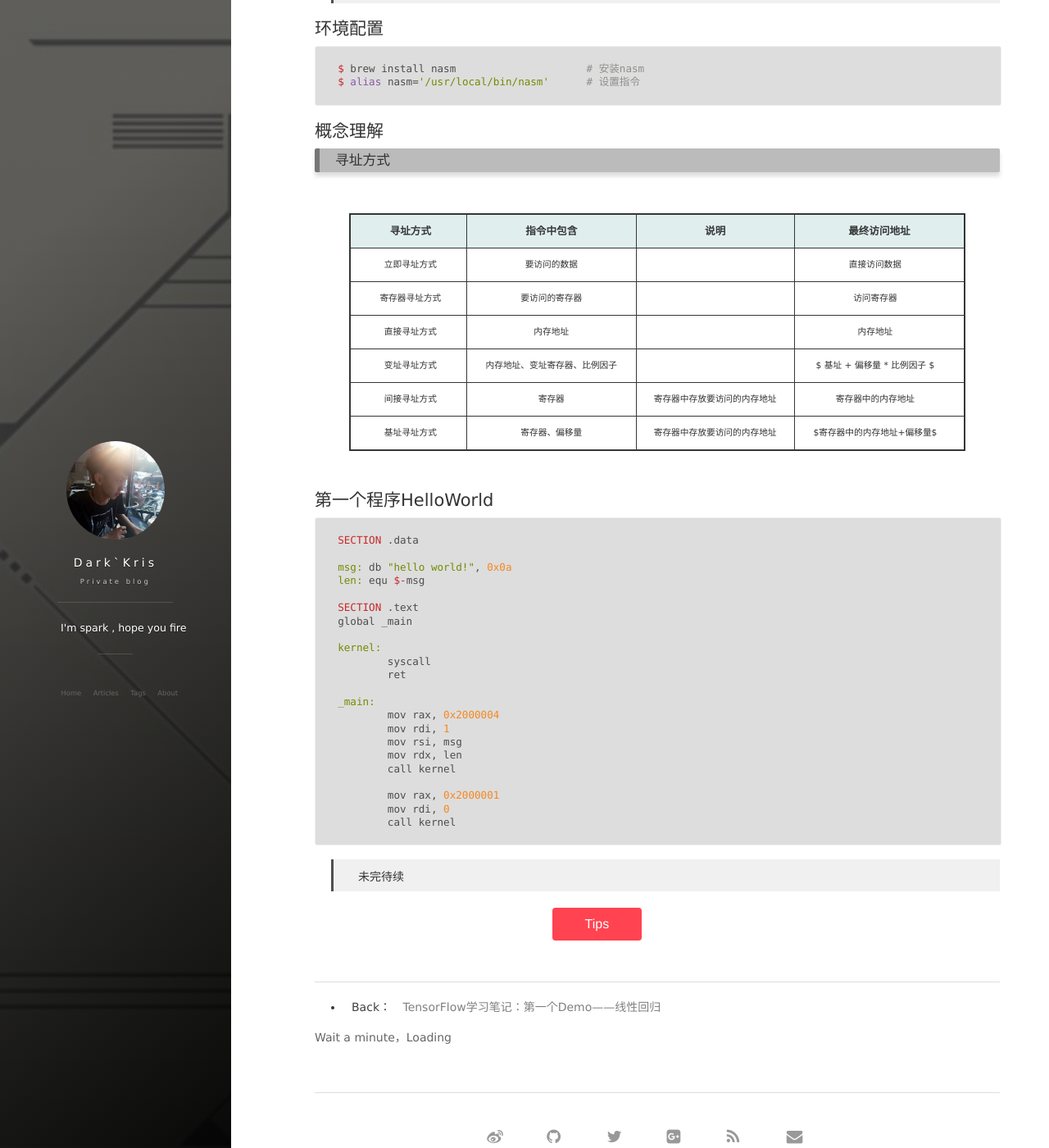
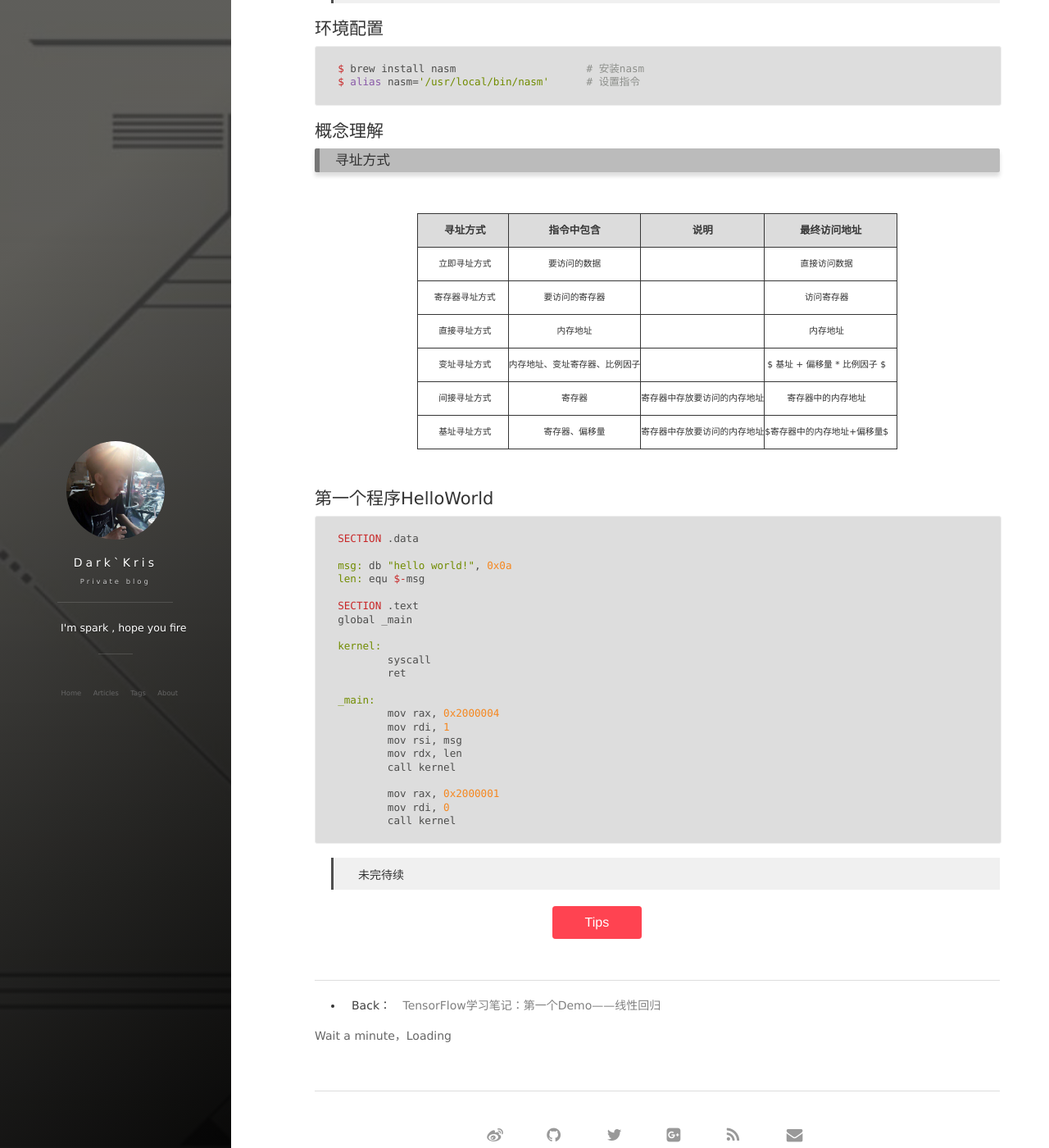
Before and after one commit to DeAntiWang/deantiwang.github.io, a Jekyll site: the page built from _posts/2019-5-4-nasm_note.md, in a window 1280 px wide and 1400 px high, scrolled down 260 px. Shown: the whole window at 82% size. Built offline with Jekyll 4.4.1, drawn with Linux system fonts in a browser that asks for light colours; nearby versions of some CDN libraries; comment, search, counter and statistics services are not loaded.

Commit message:
publish css

```diff
--- a/css/main.css
+++ b/css/main.css
@@ -231,12 +231,13 @@ table {
     font-size: .9em;
     text-align: center;
     line-height: 40px;
-    border: 2px solid #363636;
+    border: 1px solid #363636;
+    border-radius: .5em
     width: 90%;
     margin: 50px auto; }
 
 thead tr:first-child {
-    background-color: #E0EEEE;
+    background-color: rgb(220,220,220);
     color: #363636;
     text-align: center;
     border: 1px solid #363636;
```
